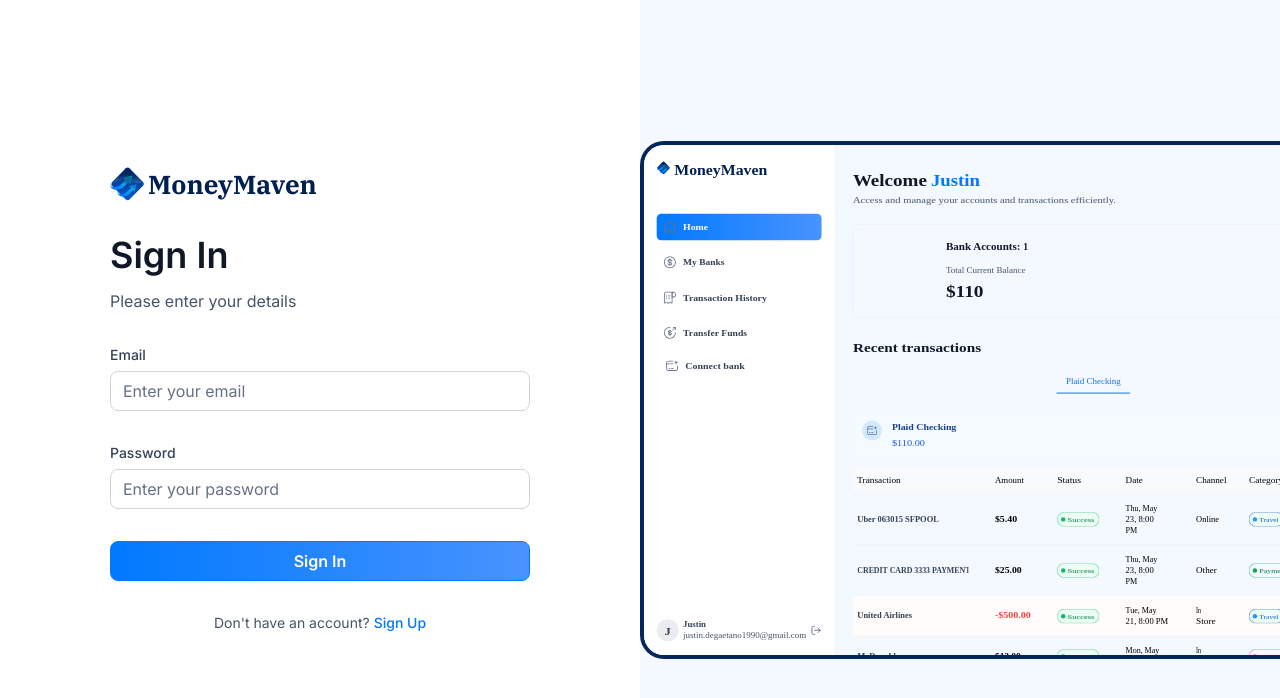
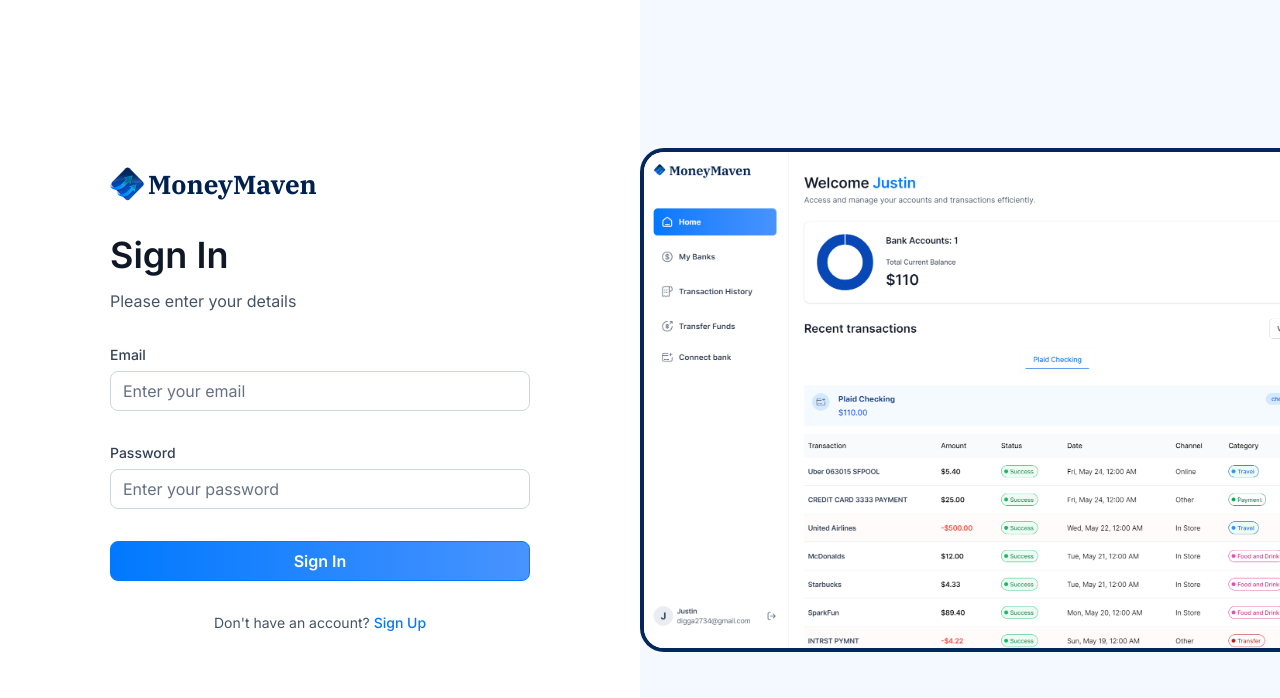
Before and after one commit to justindegaetano/banking-manager, a Next.js app: page /sign-in in a window 1280 px wide. Shown: the top 698 px of the page. Built offline with nearby package versions, Linux system fonts and the light colour scheme; no server answers; what dwolla-v2, plaid would draw is missing.

Commit message:
Switch to auth-image.png

```diff
--- a/app/(auth)/layout.tsx
+++ b/app/(auth)/layout.tsx
@@ -11,7 +11,7 @@ export default function RootLayout({
         <div className="auth-asset">
           <div>
             <Image
-              src="/icons/auth-image.svg"
+              src="/icons/auth-image.png"
               alt="Auth image"
               width={700}
               height={700}
```
Also changed, not shown: public/icons/auth-image.png.
